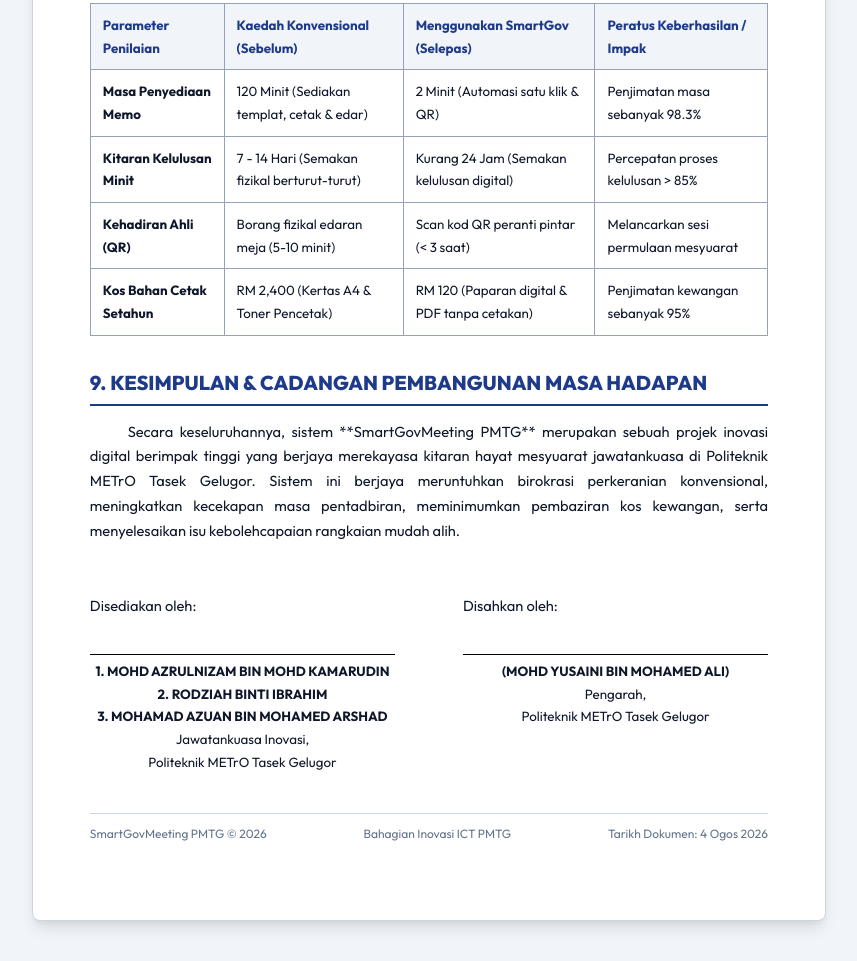
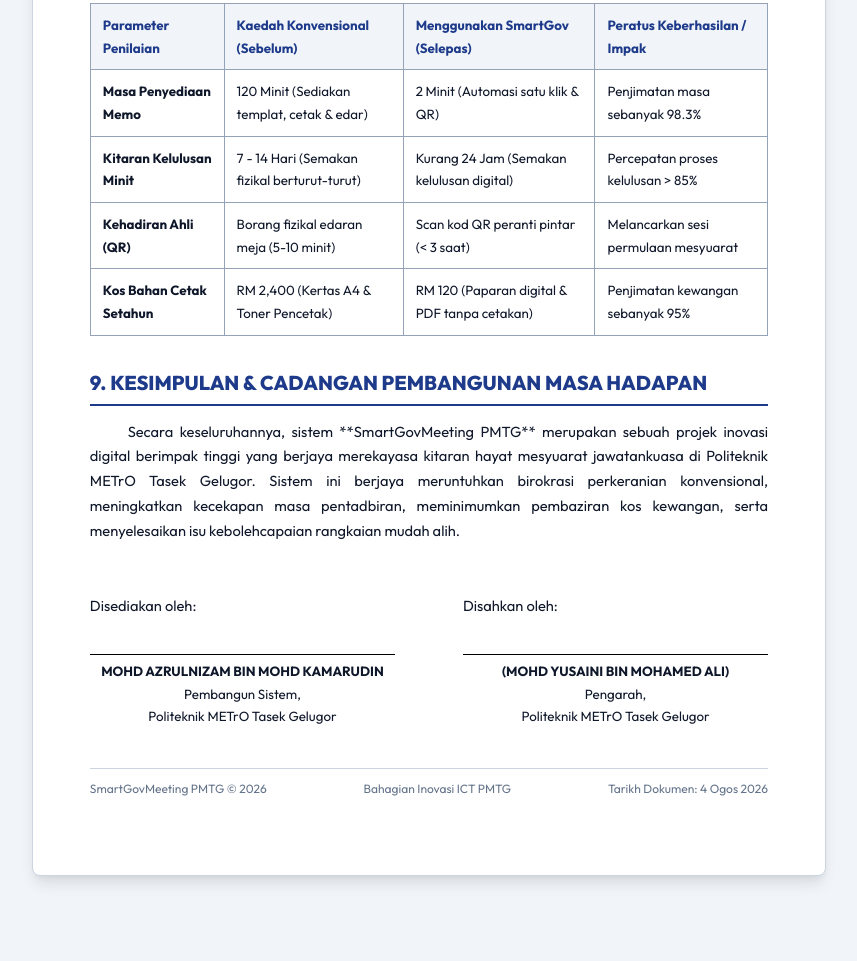
Before and after one commit to masterazrul2013-design/smartgovmeeting, a website: page public/inovasi.html in a window 1280 px wide. Shown: the part 5654-6615 px from the top of the page, without its empty margins (211-1068 px from the left). After the commit the page ends 6570 px from the top, so only its background shows below. Drawn offline with nearby package versions, Linux system fonts and the light colour scheme.

Commit message:
Add files via upload

```diff
--- a/public/inovasi.html
+++ b/public/inovasi.html
@@ -504,10 +504,8 @@
             <div style="text-align: center; width: 45%;">
               <p class="no-indent">Disediakan oleh:</p>
               <div style="margin-top: 35px; border-top: 1px solid black; padding-top: 5px;">
-                <strong>1. MOHD AZRULNIZAM BIN MOHD KAMARUDIN</strong><br>
-                <strong>2. RODZIAH BINTI IBRAHIM</strong><br>
-                <strong>3. MOHAMAD AZUAN BIN MOHAMED ARSHAD</strong><br>
-                Jawatankuasa Inovasi,<br>
+                <strong>MOHD AZRULNIZAM BIN MOHD KAMARUDIN</strong><br>
+                Pembangun Sistem,<br>
                 Politeknik METrO Tasek Gelugor
               </div>
             </div>
@@ -736,10 +734,8 @@
             <div style="text-align: center; width: 45%;">
               <p class="no-indent">Prepared by:</p>
               <div style="margin-top: 35px; border-top: 1px solid black; padding-top: 5px;">
-                <strong>1. MOHD AZRULNIZAM BIN MOHD KAMARUDIN</strong><br>
-                <strong>2. RODZIAH BINTI IBRAHIM</strong><br>
-                <strong>3. MOHAMAD AZUAN BIN MOHAMED ARSHAD</strong><br>
-                Innovation Committee,<br>
+                <strong>MOHD AZRULNIZAM BIN MOHD KAMARUDIN</strong><br>
+                System Developer,<br>
                 Politeknik METrO Tasek Gelugor
               </div>
             </div>
```
